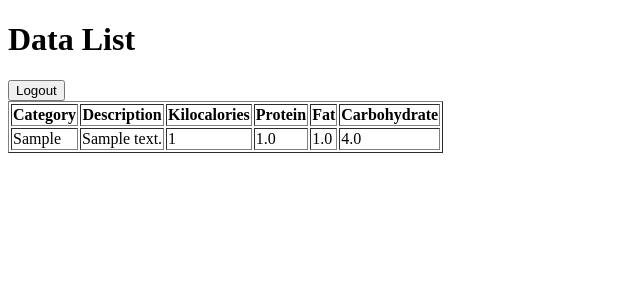
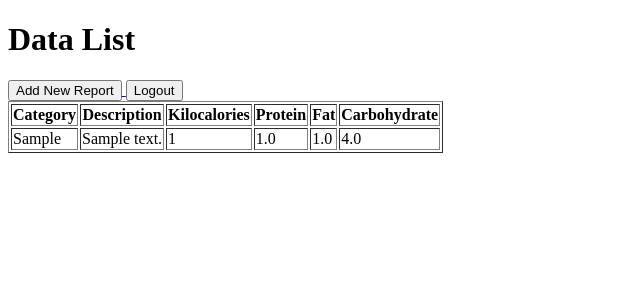
Before and after one commit to paulineblmms/bodynsoul, a Django app: page /list/ in a window 1280 px wide. Shown: the top 300 px of the page, without its empty margins (0-640 px from the left). Run offline with Django 4.2, Linux system fonts and the light colour scheme; tables that the repository leaves empty hold one stand-in row (values such as "Sample post").

Commit message:
Added Problem Report Skeleton

```diff
--- a/main/models.py
+++ b/main/models.py
@@ -10,3 +10,10 @@ class Data(models.Model):
 
     def __str__(self):
         return self.description
+
+    from django.db import models
+
+class Report(models.Model):
+    username = models.CharField(max_length=255)
+    date_time = models.DateField(auto_now_add=True)
+    description = models.TextField()
--- a/main/templates/list.html
+++ b/main/templates/list.html
@@ -8,6 +8,11 @@
 
 <body>
   <h1>Data List</h1>
+  <a href="{% url 'main:problem_report' %}">
+    <button>
+        Add New Report
+    </button>
+  </a>
   <a href="{% url 'main:logout' %}">
     <button>
       Logout
--- a/main/urls.py
+++ b/main/urls.py
@@ -1,5 +1,5 @@
 from django.urls import path
-from main.views import register, login_user, logout_user, data_list, home
+from main.views import register, login_user, logout_user, data_list, home, problem_report
 
 app_name = 'main'
 
@@ -9,4 +9,7 @@ urlpatterns = [
     path('logout/', logout_user, name='logout'),
     path('list/', data_list, name='data_list'),
     path('', home, name='home'),
+    path('problem-report', problem_report, name='problem_report'),
+
+
 ]
--- a/main/views.py
+++ b/main/views.py
@@ -6,6 +6,9 @@ from django.contrib.auth import authenticate, login, logout
 from django.views.decorators.csrf import csrf_exempt
 from django.contrib.auth.decorators import login_required
 from main.models import Data
+from django.http import HttpResponseRedirect
+from django.urls import reverse
+from main.forms import ProblemReport
 
 @csrf_exempt
 def register(request):
@@ -45,3 +48,13 @@ def data_list(request):
 
 def home(request):
     return render(request, 'landing.html')
+
+def problem_report(request):
+    form = ProblemReport(request.POST or None)
+
+    if form.is_valid() and request.method == "POST":
+        form.save()
+        return HttpResponseRedirect(reverse('main:data_list'))
+
+    context = {'form': form}
+    return render(request, "problem_report.html", context)
```
Also changed, not shown: main/forms.py (added, +7 -0 lines), main/templates/problem_report.html (added, +19 -0 lines), main/migrations/0002_report.py (added).
